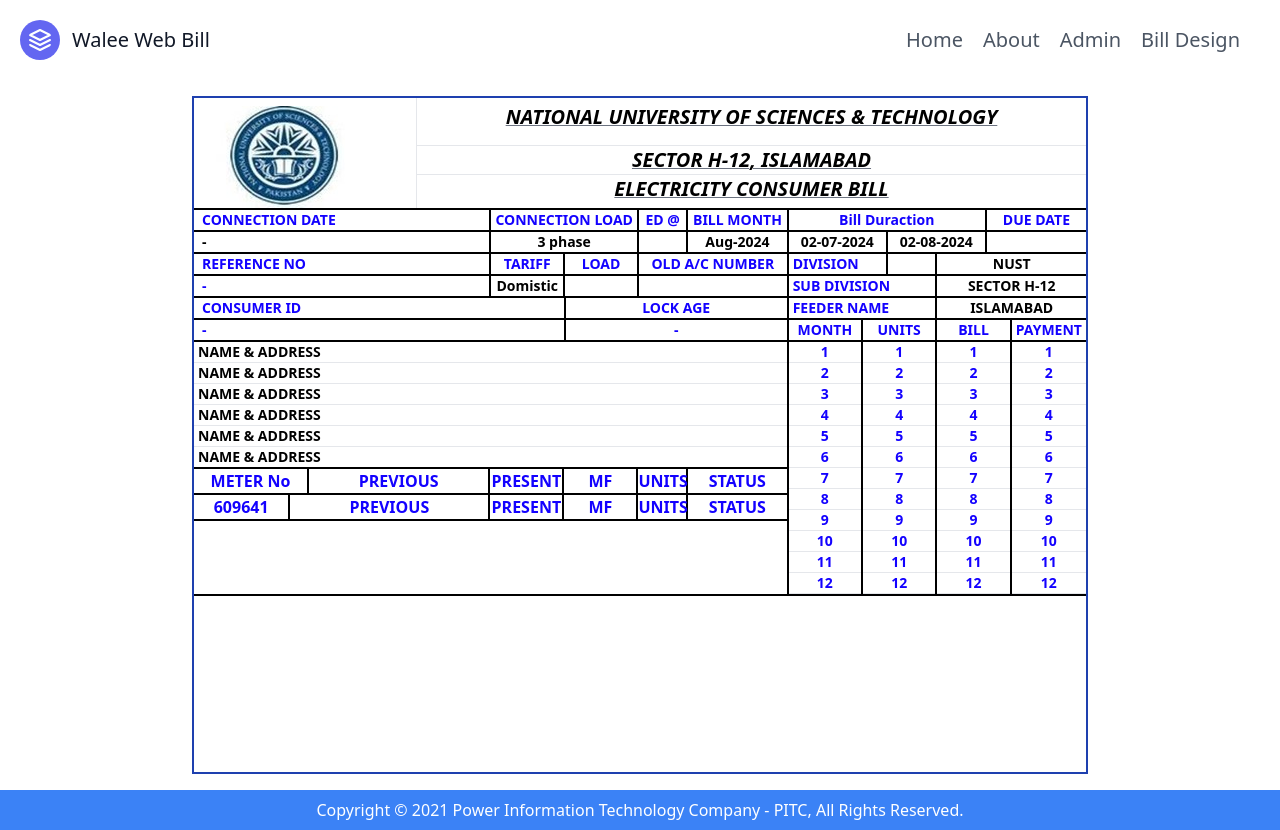
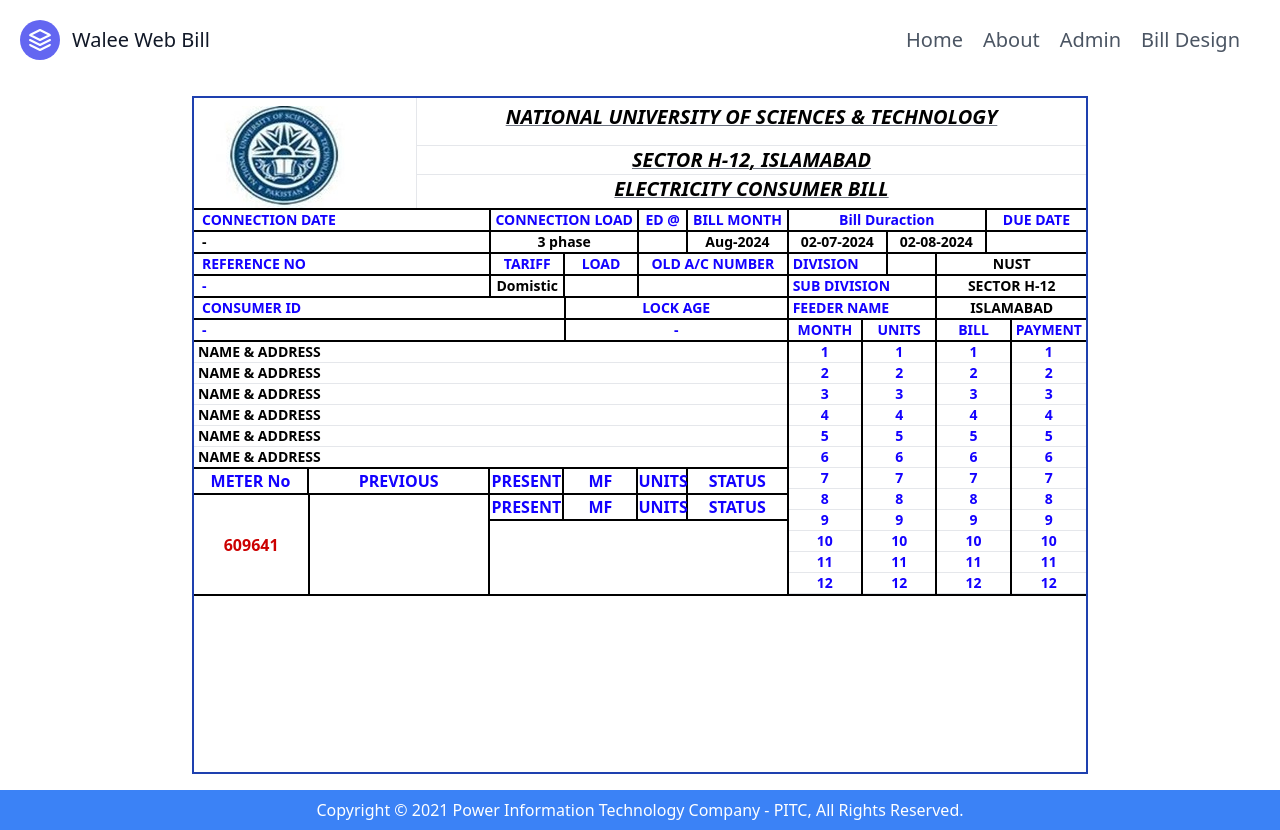
Before and after one commit to AllahRakha1234/Bill-Website-Walee, a React (Create React App) app in the folder BillWebsite/client/: page /billdesign in a window 1280 px wide. Built offline with nearby package versions, Linux system fonts and the light colour scheme.

Commit message:
charges section

```diff
--- a/BillWebsite/client/src/components/BillDesign.js
+++ b/BillWebsite/client/src/components/BillDesign.js
@@ -277,18 +277,20 @@
 
           {/* EXPLAINATION OF LOWER PART - 4 COLS == METER No PREVIOUS PRESENT MF UNITS STATUS */}
           <div className="grid grid-cols-8">
-            {/* Left 4 Cols - Description */}
+            {/* Left 4 Cols */}
             <div className="col-span-4 border-r-2 border-black">
               <div className="grid grid-flow-col">
-                <div className="col-span-1 border-r-2 border-b-2 border-black text-center font-semibold text-[#1301ff]">
-                609641
+                  <div className="col-span-1 border-r-2 border-black flex items-center justify-center font-semibold text-[#CC0000] whitespace-nowrap min-w-[50px] h-[99px]">
+                    609641
+                  </div>
+                <div className="col-span-3 border-black text-center font-semibold text-[#1301ff]">
+                <div className="grid grid-cols-8">
+
                 </div>
-                <div className="col-span-3 border-b-2 border-black text-center font-semibold text-[#1301ff]">
-                  PREVIOUS
                 </div>
               </div>
             </div>
-            {/* Right 4 Cols - Description */}
+            {/* Right 4 Cols */}
             <div className="col-span-4">
               <div className="grid grid-flow-col grid-cols-12">
                 <div className="col-span-3 border-r-2 border-b-2 border-black text-center font-semibold text-[#1301ff]">
```
Also changed, not shown: 1 other file (tests, documents, lock files or other folders).
